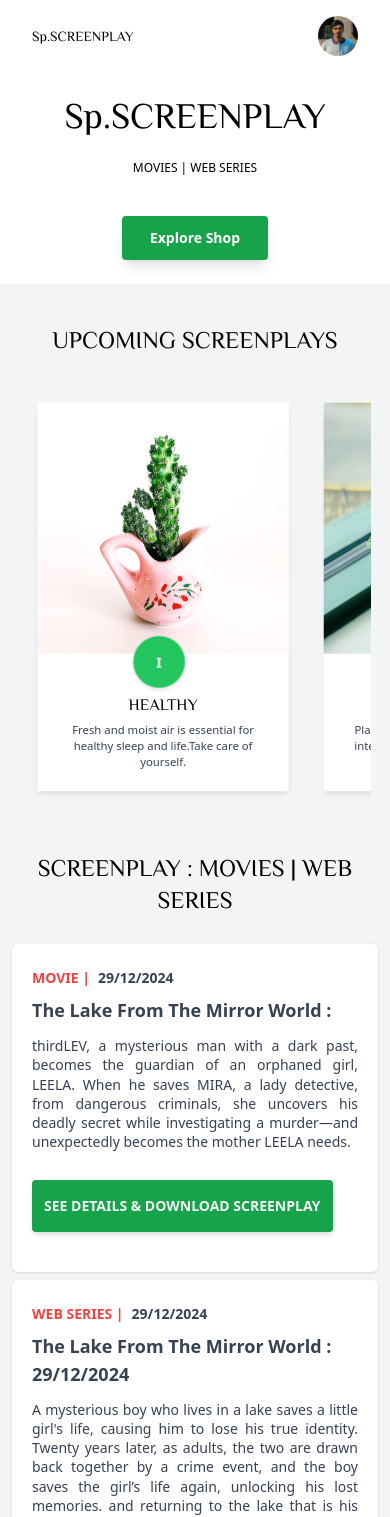
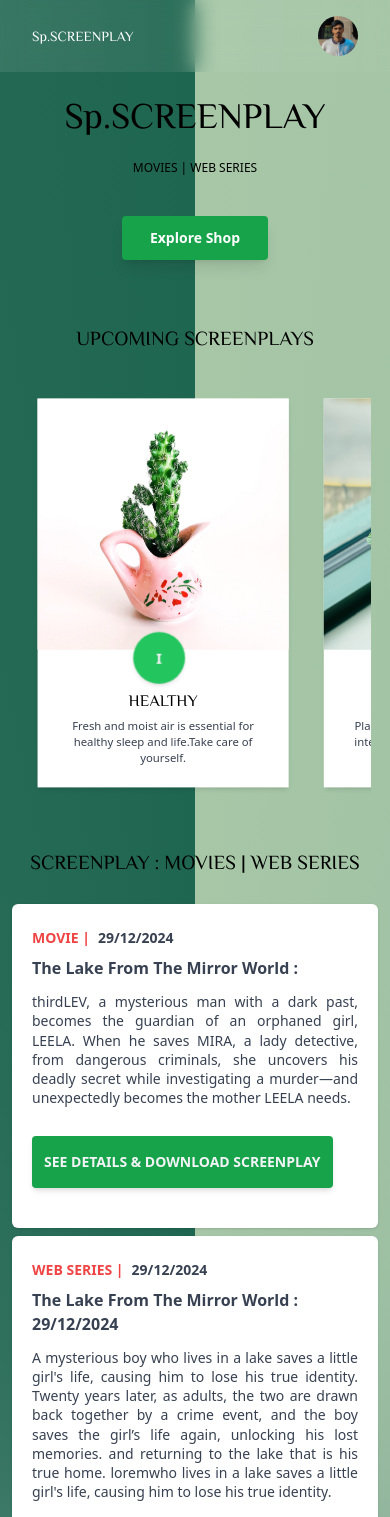
Before and after one commit to sumanpaikdev/Suman-Paik-Website, a React (Create React App) app: page / in a window 390 px wide. Shown: the top 1517 px of the page. Built offline with nearby package versions, Linux system fonts and the light colour scheme; no server answers.

Commit message:
fixing errors

```diff
--- a/src/App.jsx
+++ b/src/App.jsx
@@ -31,7 +31,7 @@ function App() {
 
 
     return (
-      <div className="App">
+      <div className="App bg-[conic-gradient(var(--tw-gradient-stops))] from-[#a7c7a7] via-[#6f9a8d] to-[#1f6650]">
         { exploreStatus && <Header sp={spimg} bag={bag} headerBG={headerBG}/>}
         { exploreStatus && <AllYouNeed />}
         { exploreStatus && <BestPlant pict={arrival}/>}
--- a/src/components/AllYouNeed.jsx
+++ b/src/components/AllYouNeed.jsx
@@ -8,8 +8,8 @@ import allthree from "../images/all3.jpg";
 
 function AllYouNeed() {
   return (
-    <div className="bg-gray-100 pt-10 sm:t-6">
-      <p className="text-2xl font-philo text-center sm:mb-2">
+    <div className=" pt-10 sm:t-6">
+      <p className="sm:text-2xl text-xl font-philo text-center sm:mb-2 ">
         UPCOMING SCREENPLAYS
       </p>
 
@@ -40,9 +40,10 @@ function AllYouNeed() {
           }
         />
       </div>
-      <p className="text-2xl sm:pt-8 sm:pb-8 pb-6 font-philo text-center">
+      <p className="sm:text-2xl text-xl sm:pt-8 sm:pb-8 pb-6 font-philo text-center">
         SCREENPLAY : MOVIES | WEB SERIES
       </p>
+
     </div>
   );
 }
--- a/src/components/BestPlant.jsx
+++ b/src/components/BestPlant.jsx
@@ -15,7 +15,7 @@ import BestsellerCon from "./subcomponent/BestsellerCon";
 function BestPlant() {
   return (
     <div
-      className="bg-gray-100 flex flex-col-reverse items-center overflow-hidden"
+      className=" flex flex-col-reverse items-center overflow-hidden"
       id="bestseller"
     >
       <p className="font-philo text-3xl my-12">BESTSELLERS</p>
--- a/src/components/Header.jsx
+++ b/src/components/Header.jsx
@@ -4,9 +4,9 @@ import AnchorLink from "react-anchor-link-smooth-scroll";
 function Header({ sp }) {
   return (
 
-    <div className="overflow-hidden w-full h-auto sm:h-auto text-black">
+    <div className="overflow-hidden w-full h-auto sm:h-auto text-white  ">
 
-      <div className="absolute top-0 text-black flex items-center justify-between w-full sm:py-6 py-4 sm:px-21 px-8 🪄 special-navbar">
+      <div className="absolute top-0 flex items-center justify-between w-full sm:py-6 py-4 sm:px-21 px-8 🪄 special-navbar">
 
         <div className="text-3xl">
           <p className="font-philo text-sm font-medium">Sp.SCREENPLAY</p>
--- a/src/components/subcomponent/BestsellerCon.jsx
+++ b/src/components/subcomponent/BestsellerCon.jsx
@@ -13,15 +13,15 @@ function BestsellerCon({
   return (
 
     <div className="flex justify-center items-center">
-      <div className="container flex flex-col justify-start items-start sm:px-8 px-5 py-4 mx-3 my-1 max-w-5xl sm:hover:translate-x-4 duration-500 shadow bg-white rounded-md">
+      <div className="container flex flex-col justify-start items-start sm:px-8 px-5 py-4 mx-3 my-1 max-w-5xl sm:hover:translate-x-4 duration-500 shadow rounded-md backdrop-blur-md bg-white text-gray-700">
         <p className="text-red-500 font-bold mr-2 flex flex-row text-sm uppercase mt-2">
           {catagory} |{" "}
           <p className="text-gray-700 font-semibold text-sm ml-2 lowercase">
             {date}
           </p>
         </p>
-        <p className=" text-lg font-sans text-gray-700 font-semibold mb-3 mt-2 ">{title}</p>
-        <p className="w-full text-justify text-sm sm:text-md text-gray-700 leading-snug ">
+        <p className=" sm:text-lg text-md font-sans font-semibold mb-3 mt-2 ">{title}</p>
+        <p className="w-full text-justify text-sm sm:text-md leading-snug ">
           {desc}
         </p>
 
```
Also changed, not shown: tailwind.config.js (line endings or trailing spaces).
